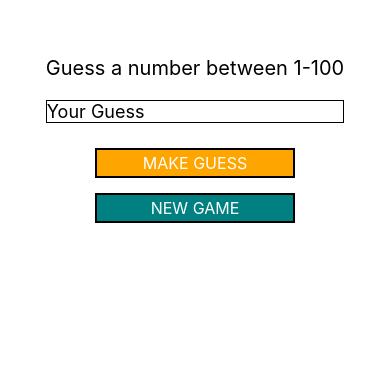
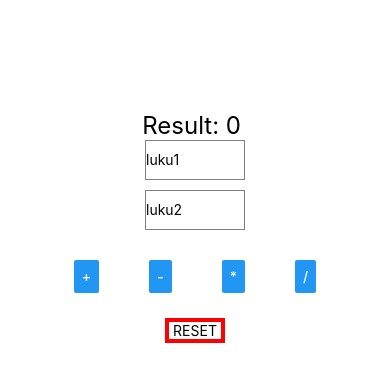
Before and after one commit to teemarom/mobiiliohjelmointi, a React Native app: screen / in a window 390 px wide. Shown: the part 283-664 px from the top of the page. Built offline with nearby package versions, Linux system fonts and the light colour scheme.

Commit message:
laskin V2

```diff
--- a/App.tsx
+++ b/App.tsx
@@ -7,8 +7,8 @@ import Arvauspeli from './Arvauspeli';
 export default function App() {
   return (
     <View style={styles.container}>
-    <Arvauspeli></Arvauspeli>
-    <StatusBar style="auto" />
+    <Laskin />
+
     </View>
   );
 }
--- a/Laskin.tsx
+++ b/Laskin.tsx
@@ -1,63 +1,89 @@
-import { StatusBar } from 'expo-status-bar';
 import { useState } from 'react';
-import { Button, Keyboard, Pressable, StyleSheet, Text, TextInput, View } from 'react-native';
+import { Button, Keyboard, Pressable, StyleSheet, Text, TextInput, View, FlatList } from 'react-native';
 
 export default function Laskin() {
     const [luku1, setLuku1] = useState("");
     const [luku2, setLuku2] = useState("");
     const [vastaus, setVastaus] = useState("0");
+    const [laskut, setLaskut] = useState<string[]>([]);
 
     const plus = () => {
-        setVastaus(String(Number(luku1) + Number(luku2)));
+        const tulos = (String(Number(luku1) + Number(luku2)))
+        setVastaus(String(tulos));
+        setLaskut([...laskut, `${luku1} + ${luku2} = ${tulos}`])
     };
 
     const miinus = () => {
-        setVastaus(String(Number(luku1) - Number(luku2)));
+        const tulos = (String(Number(luku1) - Number(luku2)))
+        setVastaus(String(tulos));
+        setLaskut([...laskut, `${luku1} - ${luku2} = ${tulos}`])
     };
 
     const kerto = () => {
-        setVastaus(String(Number(luku1) * Number(luku2)));
+        const tulos = (String(Number(luku1) * Number(luku2)))
+        setVastaus(String(tulos));
+        setLaskut([...laskut, `${luku1} * ${luku2} = ${tulos}`])
     }
 
     const jako = () => {
-        setVastaus(String(Number(luku1) / Number(luku2)));
+        const tulos = (String(Number(luku1) / Number(luku2)))
+        setVastaus(String(tulos));
+        setLaskut([...laskut, `${luku1} / ${luku2} = ${tulos}`])
     }
 
     const reset = () => {
         setLuku1("")
         setLuku2("")
         setVastaus("0")
+        setLaskut([])
     }
 
     return (
         <Pressable onPress={Keyboard.dismiss} style={styles.container}>
-        <Text>Result: {vastaus} </Text>
-        <TextInput style={styles.input} // luku 1
+        {/* vastaus */}
+        <Text style={{fontSize:24}}>Result: {vastaus} </Text>
+
+        {/* luku1 */}
+        <TextInput style={styles.input}
             placeholder='luku1'
             keyboardType='numeric'
             value={luku1}
             onChangeText={setLuku1}></TextInput>
-        <TextInput style={styles.input} // luku 2
+        {/* luku2 */}
+        <TextInput style={styles.input}
             placeholder='luku2'
             keyboardType='numeric'
             value={luku2}
             onChangeText={setLuku2}></TextInput>
+        {/* painikkeet */}
         <View style={styles.buttons}>
             <Button title="+" onPress={plus}/>
             <Button title="-" onPress={miinus}/>
             <Button title="*" onPress={kerto}/>
             <Button title="/" onPress={jako}/>
         </View>
+        {/* reset */}
         <Pressable onPress={reset}>
             <Text style={styles.reset}> RESET </Text>
         </Pressable>
-        <StatusBar style="auto" />
+
+        {laskut.length > 0 &&
+        (<View>
+        <Text style={{textAlign: "center", fontSize:16, marginBottom: 10}}>History</Text>
+        <FlatList
+            style={styles.flatlist}
+            contentContainerStyle={styles.flatlistContent}
+            data={laskut}
+            renderItem={({item}) => <Text>{item}</Text>}
+        />
+        </View>)}
         </Pressable>
     );
 }
 
 const styles = StyleSheet.create({
     container: {
+        paddingTop: 200,
         flex: 1,
         backgroundColor: '#fff',
         alignItems: 'center',
@@ -79,6 +105,14 @@ const styles = StyleSheet.create({
         marginTop: 25,
         borderWidth: 4,
         borderColor: 'red',
+        marginBottom: 25
     },
+    flatlist:{
+        height: 200,
+        width: 300,
+    },
+    flatlistContent: {
+        alignItems: "center"
+    }
 
 });
```
